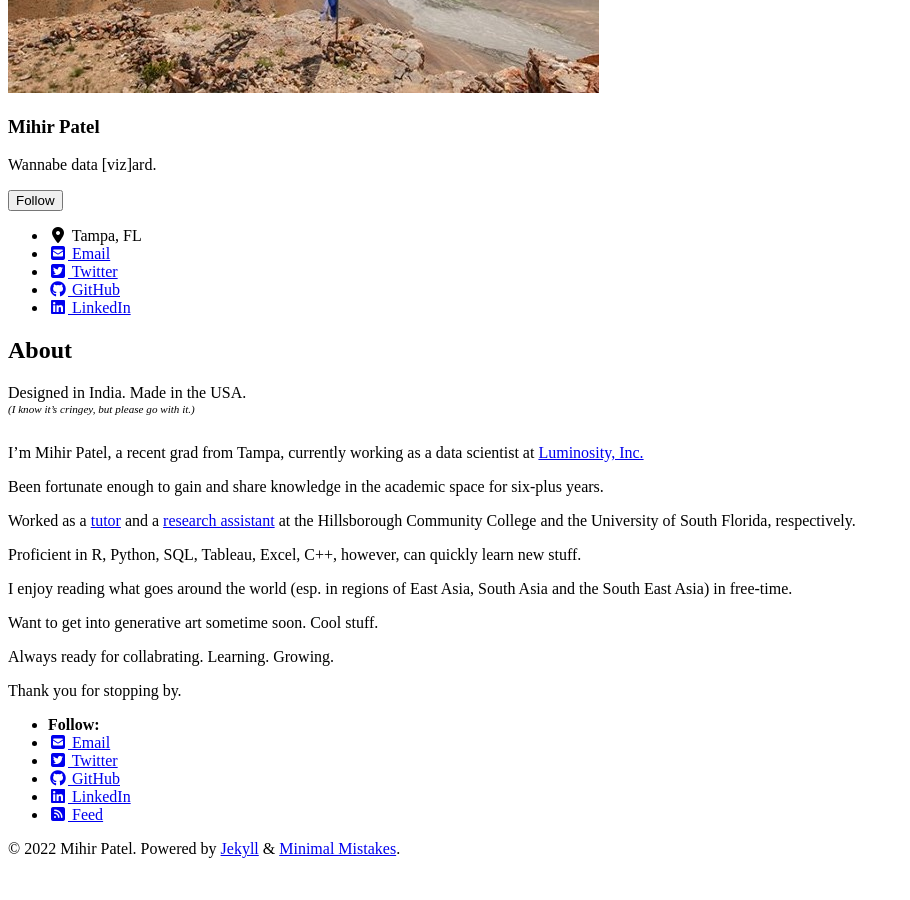
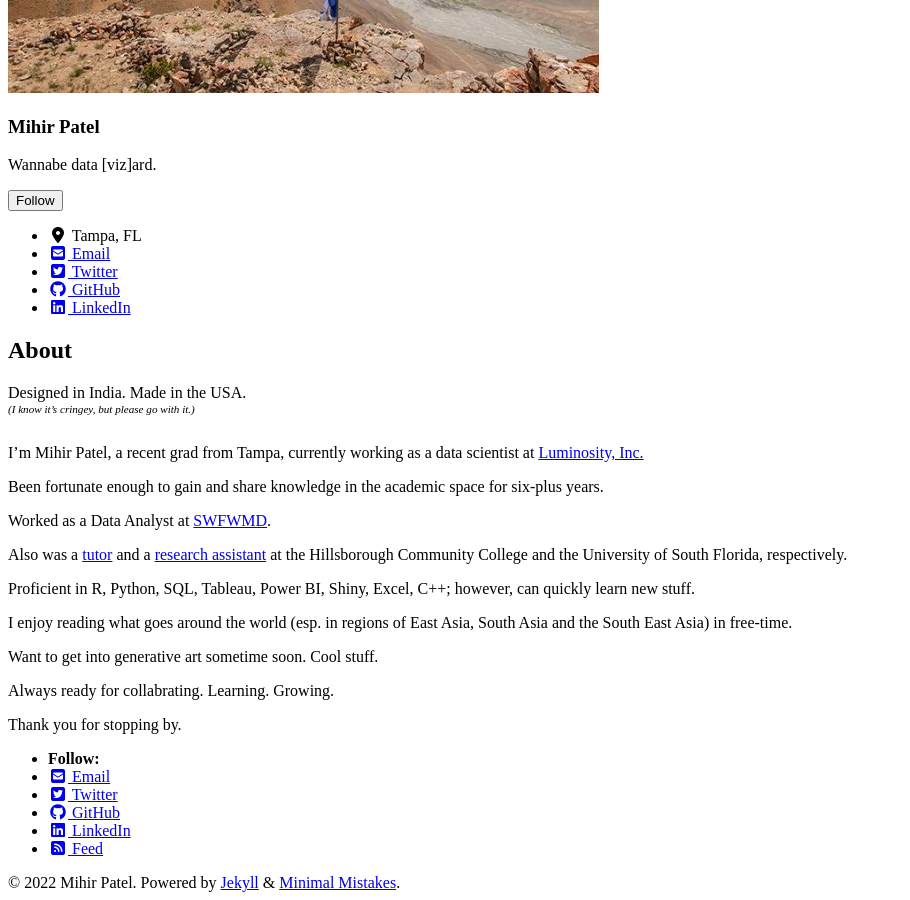
Before and after one commit to mihirp161/mihirp161.github.io, a Jekyll site: the page built from _pages/about.md, in a window 1280 px wide and 900 px high, scrolled down 881 px. Shown: the whole window, without its empty margins (0-910 px from the left). Built offline with Jekyll 4.4.1, drawn with Linux system fonts in a browser that asks for light colours; cached includes are drawn as plain includes; nearby versions of some CDN libraries; before the commit the page ends 1747 px from its top, so only the background shows below that.

Commit message:
Update about.md

```diff
--- a/_pages/about.md
+++ b/_pages/about.md
@@ -10,9 +10,11 @@
 
 Been fortunate enough to gain and share knowledge in the academic space for six-plus years.
 
-Worked as a [tutor](https://www.hccfl.edu/support-services/academic-success-centers) and a [research assistant](https://lonihagen.wordpress.com/) at the Hillsborough Community College and the University of South Florida, respectively.
+Worked as a Data Analyst at [SWFWMD](https://www.swfwmd.state.fl.us/).
 
-Proficient in R, Python, SQL, Tableau, Excel, C++, however, can quickly learn new stuff.
+Also was a [tutor](https://www.hccfl.edu/support-services/academic-success-centers) and a [research assistant](https://lonihagen.wordpress.com/) at the Hillsborough Community College and the University of South Florida, respectively.
+
+Proficient in R, Python, SQL, Tableau, Power BI, Shiny, Excel, C++; however, can quickly learn new stuff.
 
 I enjoy reading what goes around the world (esp. in regions of East Asia, South Asia and the South East Asia) in free-time.
 
```
